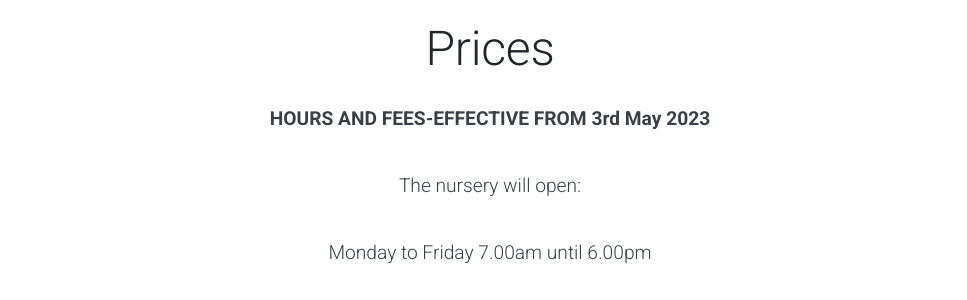
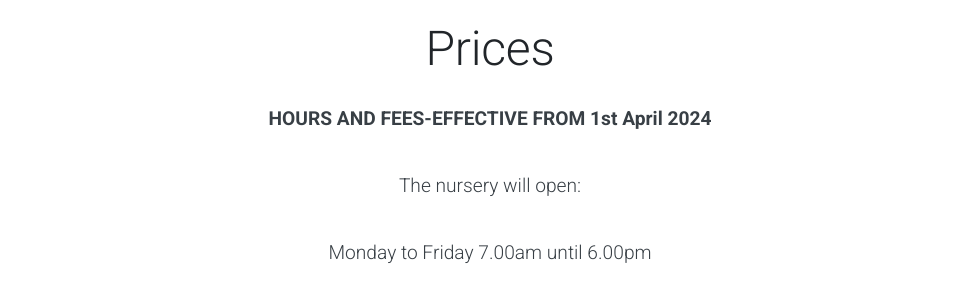
Before and after one commit to Blueberry-Click/castlehilldaynursery.co.uk, a Jekyll site: the page built from prices/index.html, in a window 1280 px wide and 900 px high. Shown: the part 213-513 px from the top of the window, without its empty margins (150-1117 px from the left). Built offline with Jekyll 4.4.1, drawn with Linux system fonts in a browser that asks for light colours.

Commit message:
Update effective date.

```diff
--- a/prices/index.html
+++ b/prices/index.html
@@ -9,7 +9,7 @@ title: Prices
         <h1 class="title">{{ page.title }}</h1>
         <div class="content">
 
-          <p><strong>HOURS AND FEES-EFFECTIVE FROM 3rd May 2023</strong></p>
+          <p><strong>HOURS AND FEES-EFFECTIVE FROM 1st April 2024</strong></p>
           <p>The nursery will open:</p>
           <p>Monday to Friday 7.00am until 6.00pm</p>
           <p>Part time session:</p>
```
